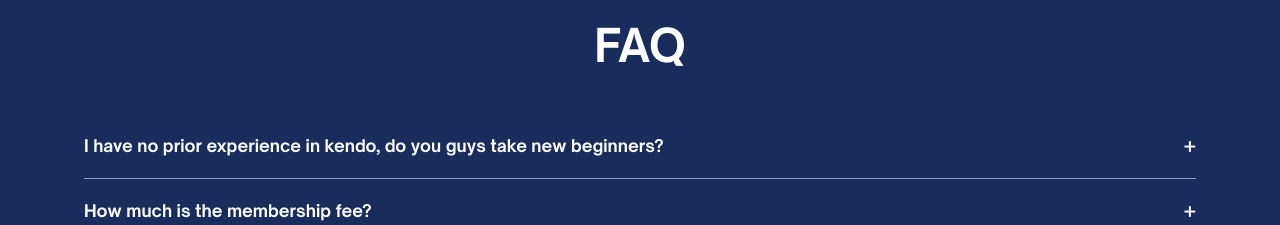
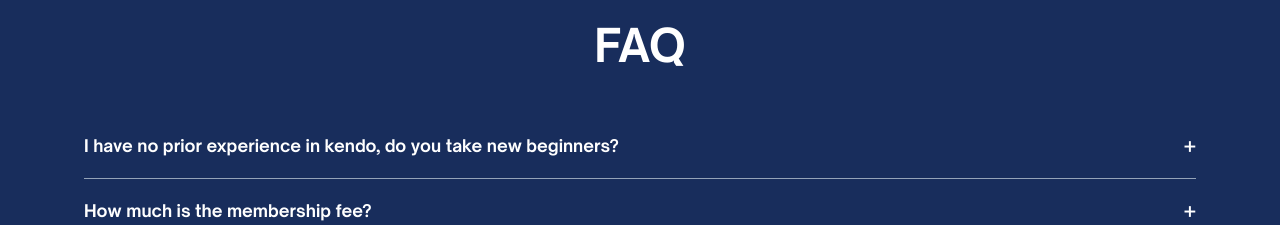
Before and after one commit to UBC-Kendo/public_website, a React (Vite) app in the folder frontend/: page / in a window 1280 px wide. Shown: the part 4040-4265 px from the top of the page. Built offline with nearby package versions, Linux system fonts and the light colour scheme.

Commit message:
faq phrasing

```diff
--- a/frontend/src/data/kendoData.js
+++ b/frontend/src/data/kendoData.js
@@ -77,7 +77,7 @@ export const EXEC_TEAM = [
 
 export const FAQS = [
   {
-    q: 'I have no prior experience in kendo, do you guys take new beginners?',
+    q: 'I have no prior experience in kendo, do you take new beginners?',
     a: `Yes we do! 90% of our club members are new to kendo when they first joined the club.
         We are here to expand the Kendo community and would be happy to have new members joining us and practice with us.`,
   },
```
